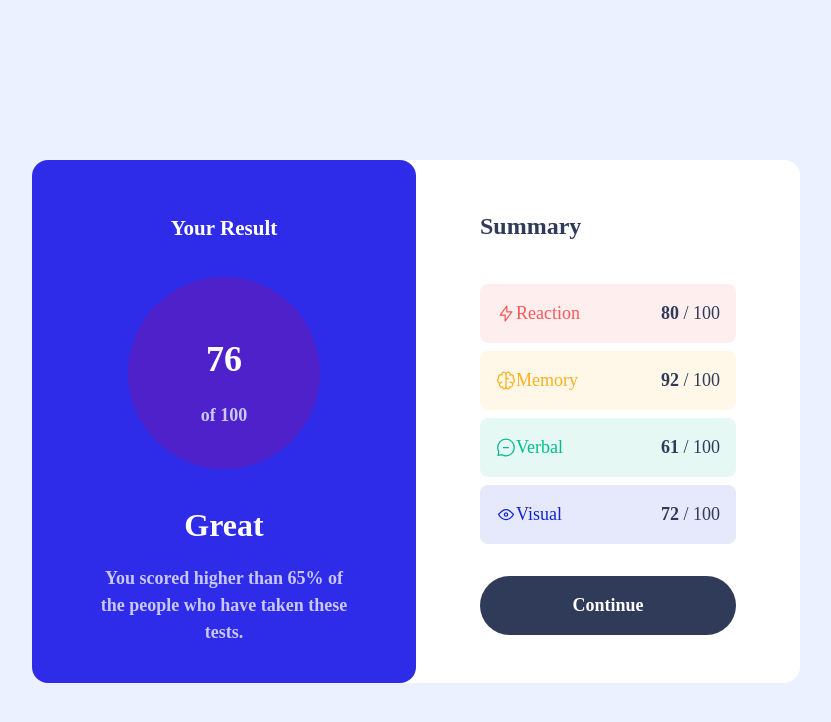
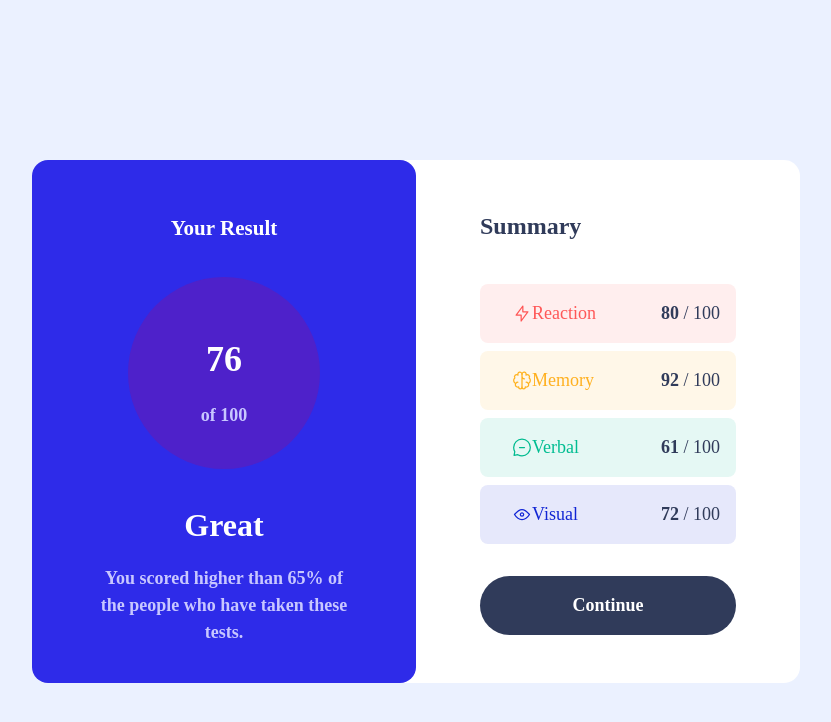
Before and after one commit to luigi-perone/results-summary-component, a plain HTML site: page index.html in a window 1280 px wide. Shown: the whole page, without its empty margins (224-1055 px from the left). Drawn offline with Linux system fonts and the light colour scheme.

Commit message:
Update style.css

```diff
--- a/style.css
+++ b/style.css
@@ -167,6 +167,9 @@ button{
     color: var(--White);
     font-weight: 700;
 }
+img{
+  margin-left:1rem;
+}
 .circle{
     display: flex;
     justify-content:center;
```
